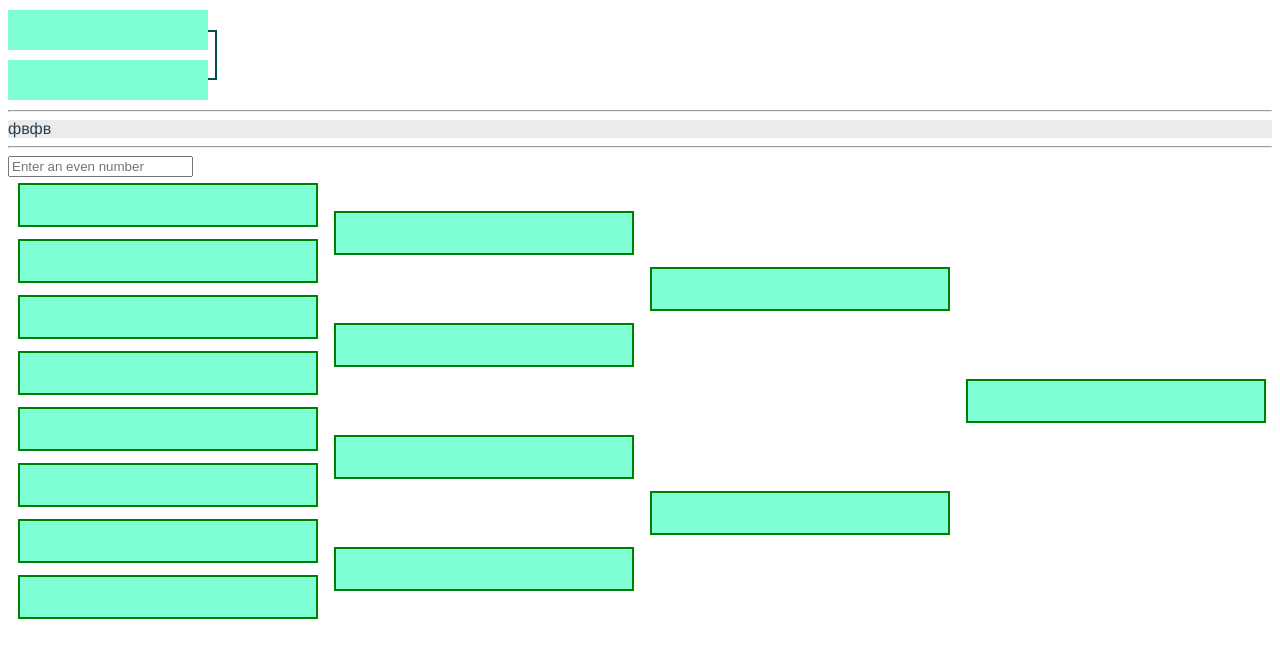
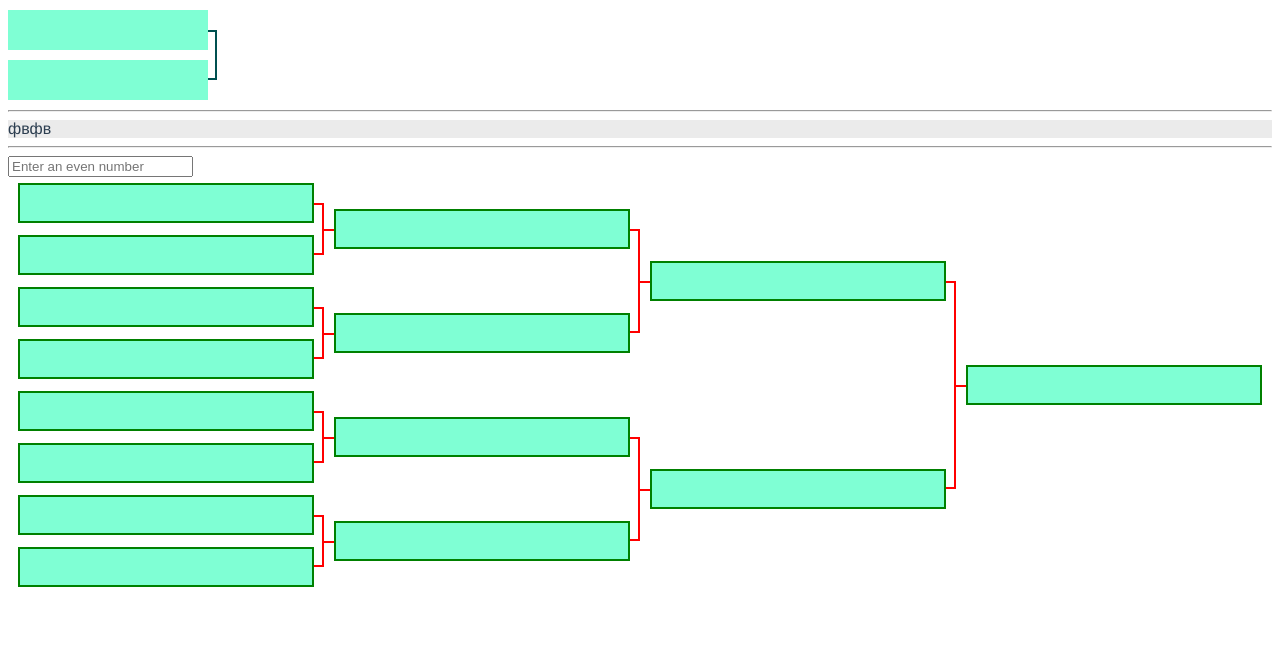
Before and after one commit to funny-family/tournament-grid, a Vue app: page / in a window 1280 px wide. Shown: the top 658 px of the page. Built offline with nearby package versions, Linux system fonts and the light colour scheme.

Commit message:
added link lines to blocks

```diff
--- a/src/components/diagrams/SingleEliminationDiagram.vue
+++ b/src/components/diagrams/SingleEliminationDiagram.vue
@@ -32,6 +32,12 @@ export default {
 </script>
 
 <style scoped>
+*,
+*::after,
+*::before {
+  box-sizing: border-box;
+}
+
 .single-elimination-diagram-container {
   display: flex;
 }
@@ -40,6 +46,18 @@ export default {
   display: flex;
   flex-grow: 1;
   flex-direction: column;
+}
+
+.column:first-child .participant::before {
+  display: none;
+}
+
+.column:first-child .participant__content::before {
+  display: none;
+}
+
+.column:last-child .participant::after {
+  display: none;
 }
 
 .participant {
@@ -52,6 +70,54 @@ export default {
   position: relative;
 }
 
+.participant::before {
+  content: '';
+  min-height: 30px;
+  border-left: 2px solid red;
+  position: absolute;
+  left: -10px;
+  top: 50%;
+  margin-top: -15px;
+  margin-left: -2px;
+}
+
+.participant:nth-child(odd)::after {
+  content: '';
+  border: 2px solid transparent;
+  border-top-color: red;
+  border-right-color: red;
+  height: 50%;
+  position: absolute;
+  right: -10px;
+  width: 12px;
+  top: 50%;
+  z-index: -1;
+}
+
+.participant:nth-child(even)::after {
+  content: '';
+  border: 2px solid transparent;
+  border-bottom-color: red;
+  border-right-color: red;
+  border-radius: 0%;
+  height: 50%;
+  position: absolute;
+  right: -10px;
+  width: 12px;
+  bottom: 50%;
+  z-index: -1;
+}
+
+.participant__content::before {
+  content: '';
+  width: 10px;
+  border-bottom: 2px solid red;
+  margin-left: -2px;
+  position: absolute;
+  top: 50%;
+  left: -10px;
+}
+
 .participant__content {
   border: 2px solid green;
   background-color: aquamarine;
```
